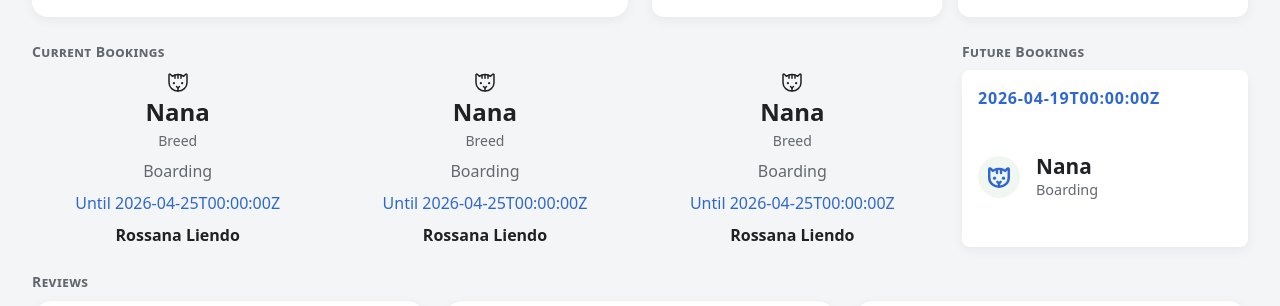
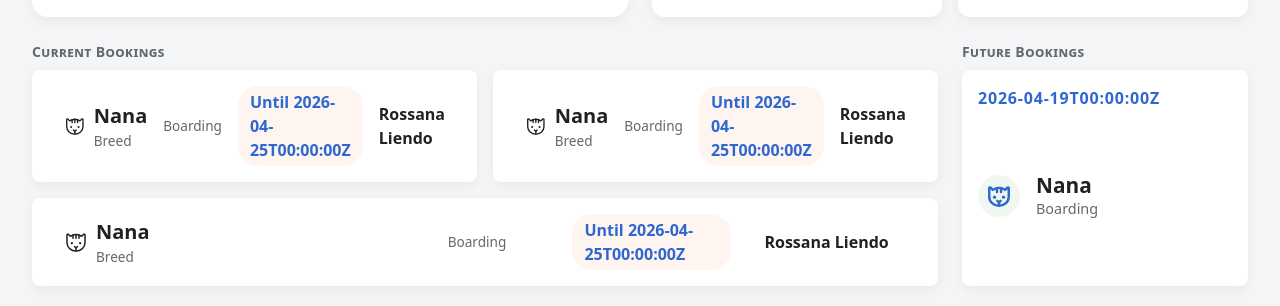
Before and after one commit to agomezal96/pawmetrics-frontend, a React (Vite) app: page / in a window 1280 px wide. Shown: the part 354-660 px from the top of the page. Built offline with nearby package versions, Linux system fonts and the light colour scheme.

Commit message:
Add styles to CurrentBooking

```diff
--- a/src/components/CurrentBooking/CurrentBooking.module.css
+++ b/src/components/CurrentBooking/CurrentBooking.module.css
@@ -1,37 +1,74 @@
-.booking-info {
+.booking-row {
   display: flex;
-  flex-direction: column;
-  justify-content: space-between;
-  gap: 0.5rem;
+  flex-direction: column; /* Mobile first: uno encima de otro */
   align-items: center;
+  gap: 1rem;
+  padding: 1.5rem;
+  text-align: center;
 }
 
 .pet-data {
   display: flex;
   flex-direction: column;
   align-items: center;
+  gap: 0.5rem;
 }
 
 .pet-name {
   font-weight: 700;
-  font-size: 1.5rem;
-
+  font-size: 1.25rem;
+  margin: 0;
 }
 
-.breed {
+.breed, .service, .requester-label {
   color: var(--text-gray);
-  font-size: 0.875rem;
-}
-
-.service {
-  color: var(--text-gray);
+  font-size: 0.85rem;
+  margin: 0;
 }
 
 .booking-end {
   color: var(--accent);
+  font-weight: 600;
+  background: #fff5f0; /* Un tono melocotón muy suave */
+  padding: 4px 12px;
+  border-radius: 20px;
 }
 
 .requester-name {
-  text-align: center;
   font-weight: 600;
 }
+
+.requester-label {
+  display: block; /* Solo visible en mobile para dar contexto */
+}
+
+/* --- TABLET / DESKTOP (Layout de Fila) --- */
+@media (min-width: 768px) {
+  .booking-row {
+    flex-direction: row; /* Se convierte en fila */
+    justify-content: space-between;
+    text-align: left;
+    padding: 1rem 2rem;
+  }
+
+  .pet-data {
+    flex-direction: row; /* Icono al lado del nombre */
+    flex: 2; /* Más espacio para la info principal */
+  }
+
+  .pet-text {
+    display: flex;
+    flex-direction: column;
+  }
+
+  .service-info, .date-info, .requester-info {
+    flex: 1;
+    display: flex;
+    align-items: center;
+    justify-content: center;
+  }
+
+  .requester-label {
+    display: none; /* En desktop no hace falta el label "Owner" si están alineados */
+  }
+}
--- a/src/components/CurrentBooking/CurrentBooking.tsx
+++ b/src/components/CurrentBooking/CurrentBooking.tsx
@@ -8,28 +8,33 @@ interface CurrentBookingProps {
 
 export default function CurrentBooking({ booking }: CurrentBookingProps) {
   return (
-    <section className={styles['booking-info']}>
+    <article className={`card ${styles['booking-row']}`}>
+      {/* Group 1: Pet */}
       <div className={styles['pet-data']}>
-        <span>
-          {booking.pet_species === 'Dog' ? (
-            <Dog size={24} />
-          ) : (
-            <Cat size={24} />
-          )}
-        </span>
-        <p className={styles['pet-name']}>{booking.pet_name}</p>
-        <p className={styles.breed}>Breed</p>
+        <div className='icon-wrapper'>
+          {booking.pet_species === 'Dog' ? <Dog size={24} /> : <Cat size={24} />}
+        </div>
+        <div className={styles['pet-text']}>
+          <p className={styles['pet-name']}>{booking.pet_name}</p>
+          <p className={styles.breed}>Breed</p>
+        </div>
       </div>
 
-      <div>
+      {/* Group 2: Service */}
+      <div className={styles['service-info']}>
         <p className={styles.service}>{booking.service}</p>
       </div>
 
-      <div>
+      {/* Group 3: Date */}
+      <div className={styles['date-info']}>
         <p className={styles['booking-end']}>Until {booking.end_date}</p>
       </div>
 
-      <div className={styles['requester-name']}>{booking.requester_name}</div>
-    </section>
+      {/* Group 4: Owner */}
+      <div className={styles['requester-info']}>
+        <p className={styles['requester-label']}>Owner</p>
+        <p className={styles['requester-name']}>{booking.requester_name}</p>
+      </div>
+    </article>
   );
 }
```
